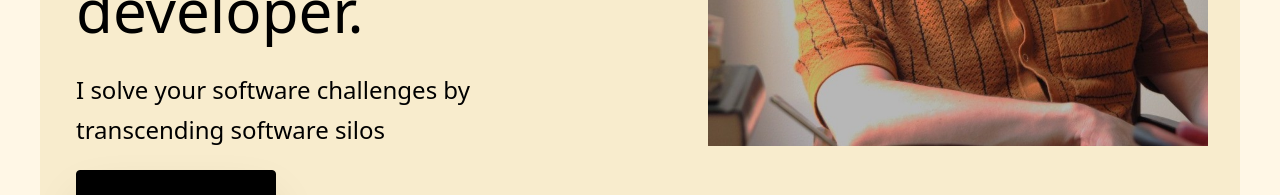
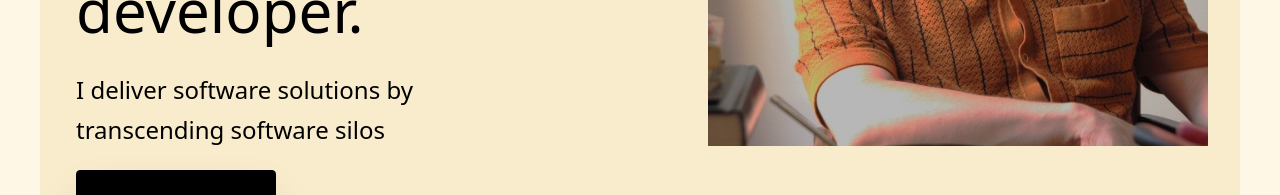
Before and after one commit to tascapeter514/next-portfolio-website, a Next.js app: page / in a window 1280 px wide. Shown: the part 516-711 px from the top of the page. Built offline with nearby package versions, Linux system fonts and the light colour scheme; no server answers.

Commit message:
fix: hero subhead

```diff
--- a/src/components/Hero.tsx
+++ b/src/components/Hero.tsx
@@ -9,7 +9,7 @@ const Hero = () => {
             <div className='flex w-full max-md:items-center max-md:flex-col max-w-[1200px] m-auto justify-between p-[2em] bg-[var(--card)] gap-3 max-sm:p-[1em]'>
                 <article aria-label='headline' className='w-full max-w-[450px] flex flex-col gap-5 items-left justify-center p-1 text-6xl/20 max-lg:text-4xl text-left            max-md:text-5xl max-sm:text-4xl max-md:leading-15 max-sm:leading-12'>
                     <h1 className='lineUp'>Hi, I&apos;m Pete - a <strong>Javascript</strong> and <strong>Python</strong> full stack developer.</h1>
-                    <h2 className='text-2xl/10'>I solve your software challenges by transcending software silos</h2>
+                    <h2 className='text-2xl/10'>I deliver software solutions by transcending software silos</h2>
                     <ButtonWithIcon />
                 </article>
                 <article className='flipIn w-full max-w-[500px] perspective-[1000px]'>
```
